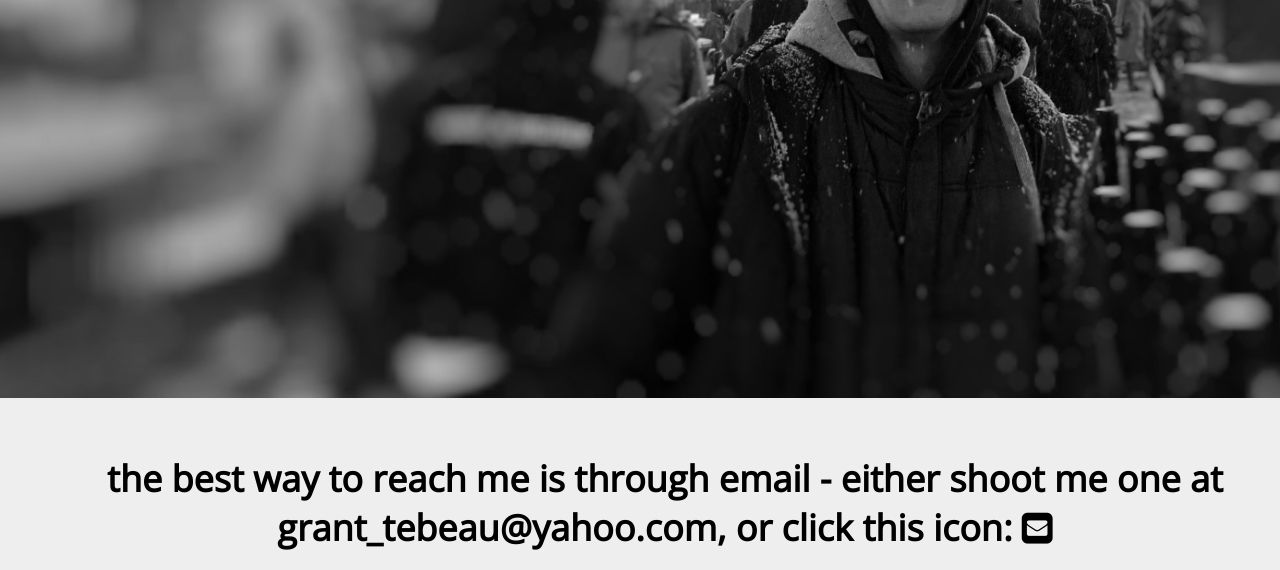
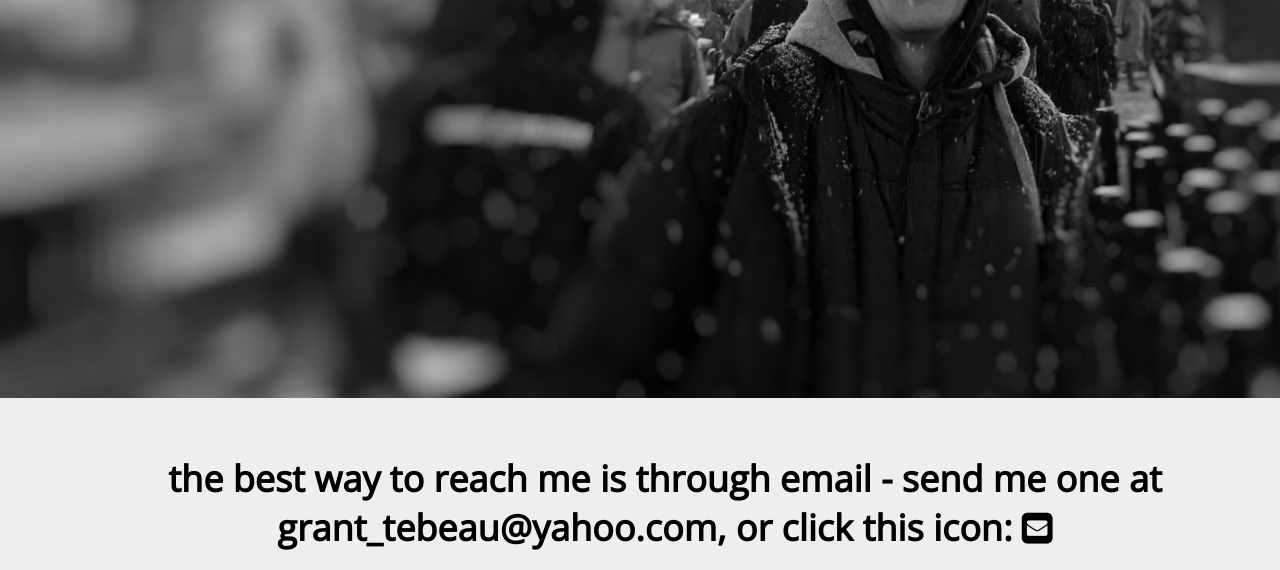
Before and after one commit to granttebeau/My-Website, a plain HTML site: page contact.html in a window 1280 px wide. Shown: the part 382-952 px from the top of the page. Drawn offline with nearby package versions, Linux system fonts and the light colour scheme.

Commit message:
Update contact.html

```diff
--- a/contact.html
+++ b/contact.html
@@ -35,7 +35,7 @@
   </div>
 
   <div id="contactme">
-    <h3 style="top: 20px;"> the best way to reach me is through email - either shoot me one at grant_tebeau@yahoo.com, or click this icon:
+    <h3 style="top: 20px;"> the best way to reach me is through email - send me one at grant_tebeau@yahoo.com, or click this icon:
       <a href="mailto:grant_tebeau@yahoo.com?Subject=Reaching%20out%20from%20your%20website!" style="color: black;"><i class="fa fa-envelope-square"></i></a></h3>
     <h3 style="top: 145px;"> for updates on me, my work, and my personal life, feel free to check out my various social media profiles at the following links: </h3>
     <ul>
```
